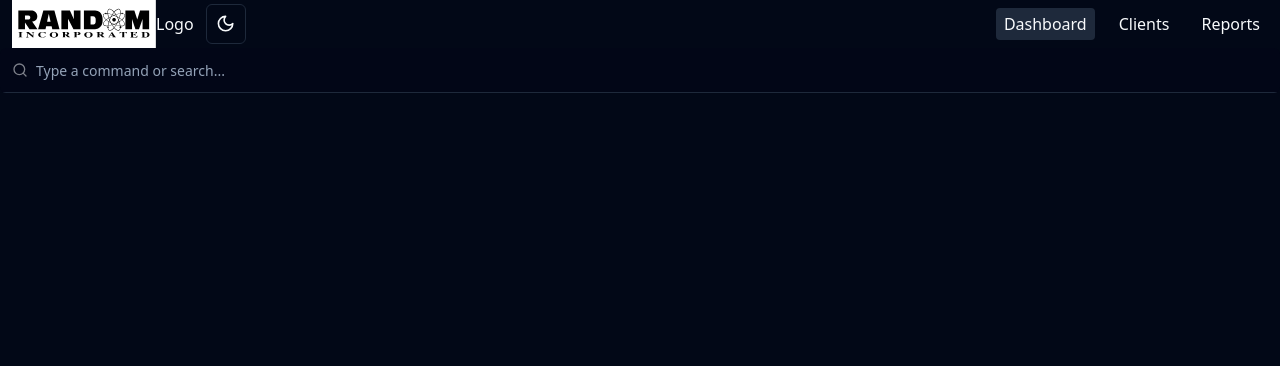
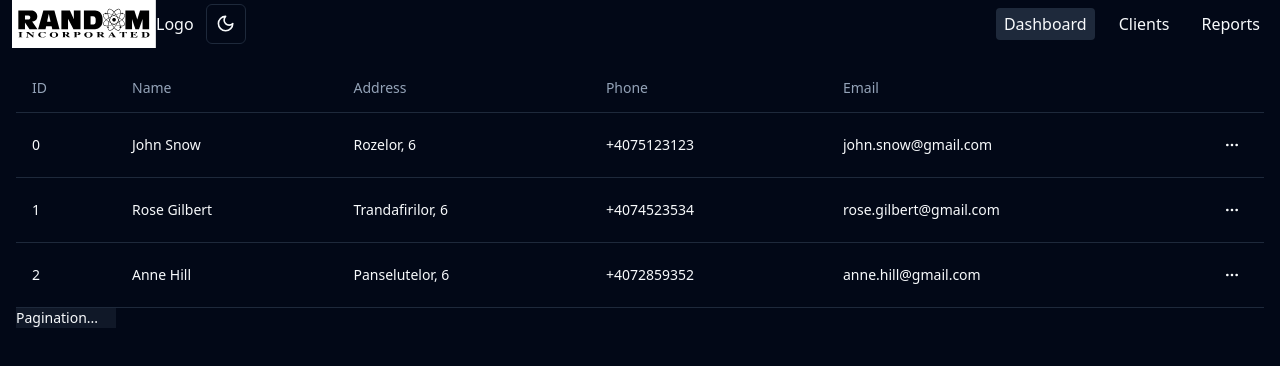
Before and after one commit to caciuleanuciprian/devstoz-crm-template, a React (Vite) app in the folder ui/: page / in a window 1280 px wide. Shown: the top 366 px of the page. Built offline with nearby package versions, Linux system fonts and the light colour scheme.

Commit message:
clients table and mocked clients data

```diff
--- /dev/null
+++ b/ui/src/components/pagination.tsx
@@ -0,0 +1,4 @@
+const Pagination = () => {
+  return <p>Pagination...</p>;
+};
+export default Pagination;
--- /dev/null
+++ b/ui/src/components/table-dropdown-menu.tsx
@@ -0,0 +1,48 @@
+import {
+  ArrowRight,
+  Mail,
+  MoreHorizontal,
+  MoreVertical,
+  Trash,
+} from "lucide-react";
+
+import { Button } from "@/components/ui/button";
+import {
+  DropdownMenu,
+  DropdownMenuContent,
+  DropdownMenuGroup,
+  DropdownMenuItem,
+  DropdownMenuSeparator,
+  DropdownMenuTrigger,
+} from "@/components/ui/dropdown-menu";
+
+const TableDropDownMenu = () => {
+  return (
+    <DropdownMenu>
+      <DropdownMenuTrigger asChild>
+        <Button variant={"ghost"} className="h-8 w-8 p-0">
+          <MoreHorizontal className="h-4 w-4" />
+        </Button>
+      </DropdownMenuTrigger>
+      <DropdownMenuContent className="w-56">
+        <DropdownMenuGroup>
+          <DropdownMenuItem>
+            <ArrowRight className="mr-2 h-4 w-4" />
+            <span>View</span>
+          </DropdownMenuItem>
+          <DropdownMenuItem>
+            <Mail className="mr-2 h-4 w-4" />
+            <span>Send email</span>
+          </DropdownMenuItem>
+        </DropdownMenuGroup>
+        <DropdownMenuSeparator />
+        <DropdownMenuItem>
+          <Trash className="mr-2 h-4 w-4" />
+          <span>Delete</span>
+        </DropdownMenuItem>
+      </DropdownMenuContent>
+    </DropdownMenu>
+  );
+};
+
+export default TableDropDownMenu;
--- /dev/null
+++ b/ui/src/constants/clients/clients.ts
@@ -0,0 +1,36 @@
+import { Client } from "./types";
+
+export const ClientsMockedData: Client[] = [
+  {
+    id: 0,
+    name: "John Snow",
+    address: {
+      street: "Rozelor",
+      number: 6,
+    },
+    phone: "+4075123123",
+    email: "john.snow@gmail.com",
+  },
+
+  {
+    id: 1,
+    name: "Rose Gilbert",
+    address: {
+      street: "Trandafirilor",
+      number: 6,
+    },
+    phone: "+4074523534",
+    email: "rose.gilbert@gmail.com",
+  },
+
+  {
+    id: 2,
+    name: "Anne Hill",
+    address: {
+      street: "Panselutelor",
+      number: 6,
+    },
+    phone: "+4072859352",
+    email: "anne.hill@gmail.com",
+  },
+];
--- /dev/null
+++ b/ui/src/constants/clients/types.ts
@@ -0,0 +1,12 @@
+export interface Client {
+  id: number;
+  name: string;
+  address: ClientAddress;
+  phone: string;
+  email: string;
+}
+
+export interface ClientAddress {
+  street: string;
+  number: number;
+}
--- a/ui/src/routes/dashboard.tsx
+++ b/ui/src/routes/dashboard.tsx
@@ -1,13 +1,35 @@
 import Navigation from "@/components/navigation";
 import SearchBar from "@/components/search-bar";
-import { Table } from "@/components/ui/table";
 import { LinkIDS } from "@/constants/navigation/consts";
 import { activeNavTabAtom } from "@/lib/recoil/navigation.recoil";
 import { useEffect } from "react";
 import { useRecoilState } from "recoil";
 
+import {
+  Table,
+  TableBody,
+  TableCell,
+  TableFooter,
+  TableHead,
+  TableHeader,
+  TableRow,
+} from "@/components/ui/table";
+import { ClientsMockedData } from "@/constants/clients/clients";
+import { Client } from "@/constants/clients/types";
+import Pagination from "@/components/pagination";
+import TableDropDownMenu from "@/components/table-dropdown-menu";
+
 const Dashboard = () => {
   const [, setIsActive] = useRecoilState(activeNavTabAtom);
+
+  const tableHeader = [
+    { name: "ID", className: "w-[100px]" },
+    { name: "Name" },
+    { name: "Address" },
+    { name: "Phone" },
+    { name: "Email" },
+    { name: "", className: "w-[50px]" },
+  ];
 
   useEffect(() => {
     setIsActive(LinkIDS.DASHBOARD);
@@ -17,8 +39,40 @@ const Dashboard = () => {
     <>
       <Navigation />
       <div>
-        <SearchBar />
-        <Table />
+        {/* <SearchBar /> */}
+        <div className="flex w-full h-full px-4 mt-4">
+          <Table>
+            <TableHeader>
+              <TableRow>
+                {tableHeader.map((header, index) => (
+                  <TableHead
+                    key={`${header.name}-${index}`}
+                    className={header.className}
+                  >
+                    {header.name}
+                  </TableHead>
+                ))}
+              </TableRow>
+            </TableHeader>
+            <TableBody>
+              {ClientsMockedData.map((client: Client) => (
+                <TableRow key={client.id}>
+                  <TableCell className="font-medium">{client.id}</TableCell>
+                  <TableCell>{client.name}</TableCell>
+                  <TableCell>{`${client.address.street}, ${client.address.number}`}</TableCell>
+                  <TableCell>{client.phone}</TableCell>{" "}
+                  <TableCell>{client.email}</TableCell>
+                  <TableCell className="text-right">
+                    <TableDropDownMenu />
+                  </TableCell>
+                </TableRow>
+              ))}
+            </TableBody>
+            <TableFooter>
+              <Pagination />
+            </TableFooter>
+          </Table>
+        </div>
       </div>
     </>
   );
```
